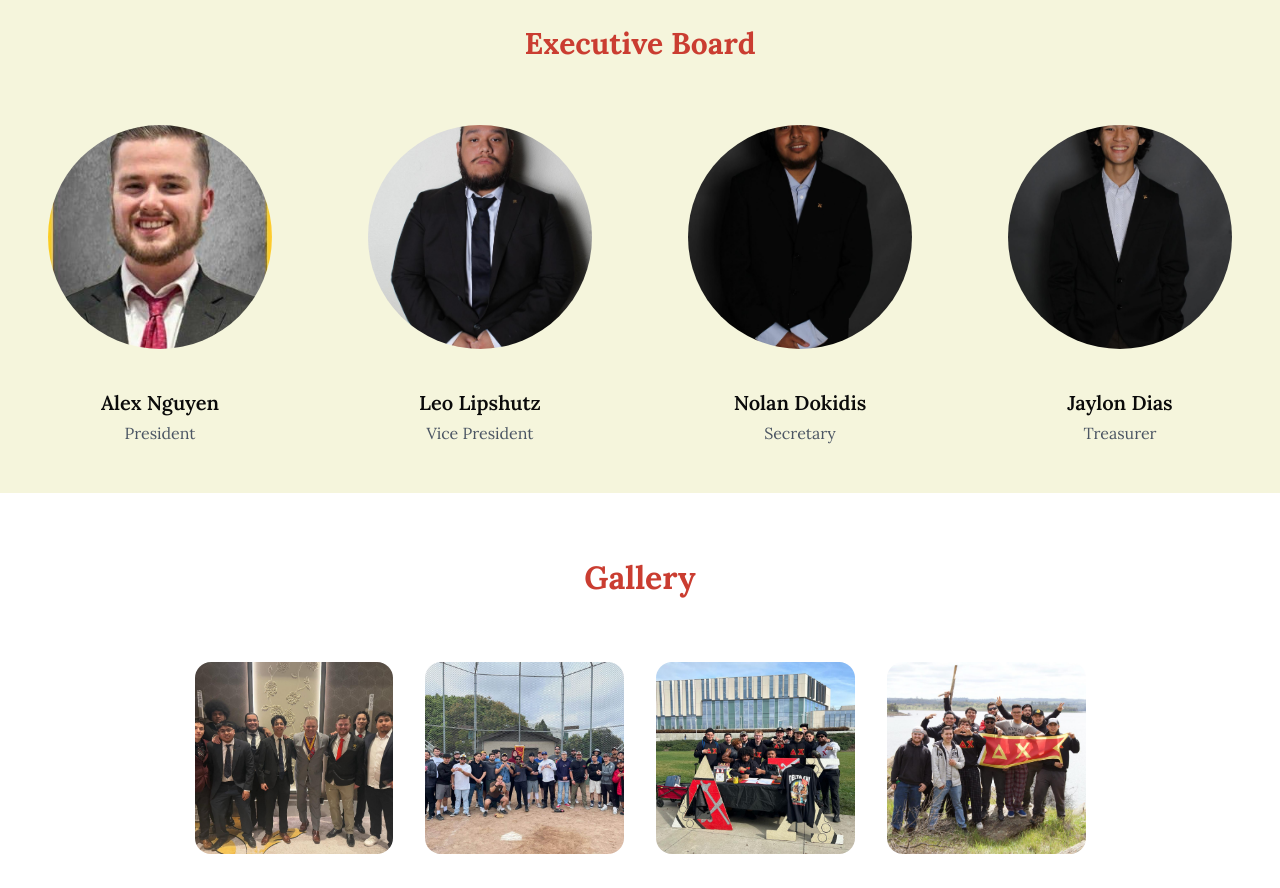
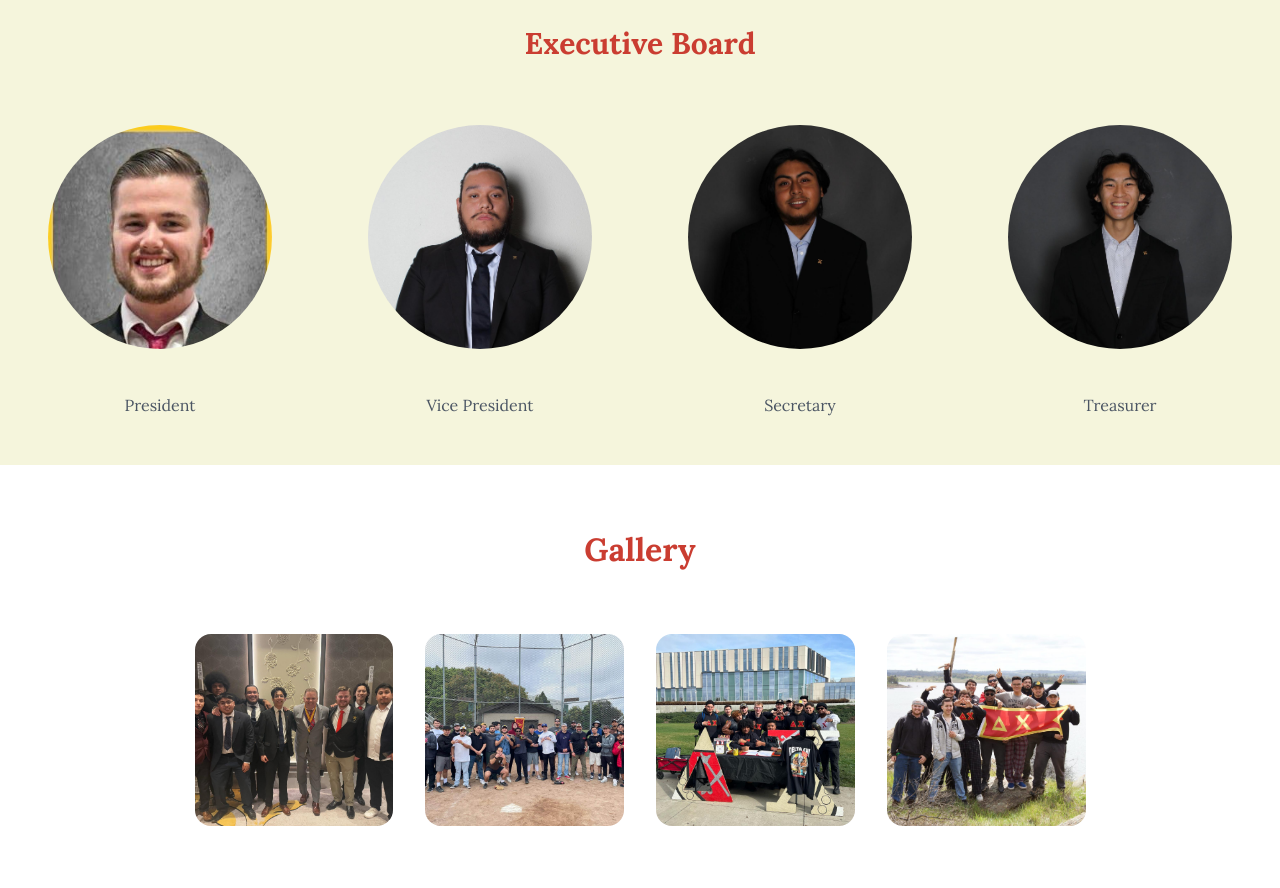
Before and after one commit to CodeLabTemp/delta-chi, a React (Vite) app in the folder frontend/: page / in a window 1280 px wide. Shown: the part 2240-3128 px from the top of the page. Built offline with nearby package versions, Linux system fonts and the light colour scheme.

Commit message:
remove name of members
removed name of members for now since we dont actually have pictures of the president, vice president, treasurer, or secretary

```diff
--- a/frontend/src/components/PublicExecutives.jsx
+++ b/frontend/src/components/PublicExecutives.jsx
@@ -17,10 +17,10 @@ export default function PublicExecutives({ executives }) {
                 <img
                   src={executive.memberImage}
                   alt={executive.memberName}
-                  className="w-56 h-56 rounded-full object-cover mt-4 mb-6"
+                  className="w-56 h-56 rounded-full object-cover object-top mt-4 mb-6"
                 />
                 <h2 className="font-lora font-semibold text-xl mt-4">
-                  {executive.memberName}
+                  {/* {executive.memberName} */}
                 </h2>
                 <p className="font-lora text-md mt-1 mb-4 text-gray-600">
                   {executive.memberRank}
```
